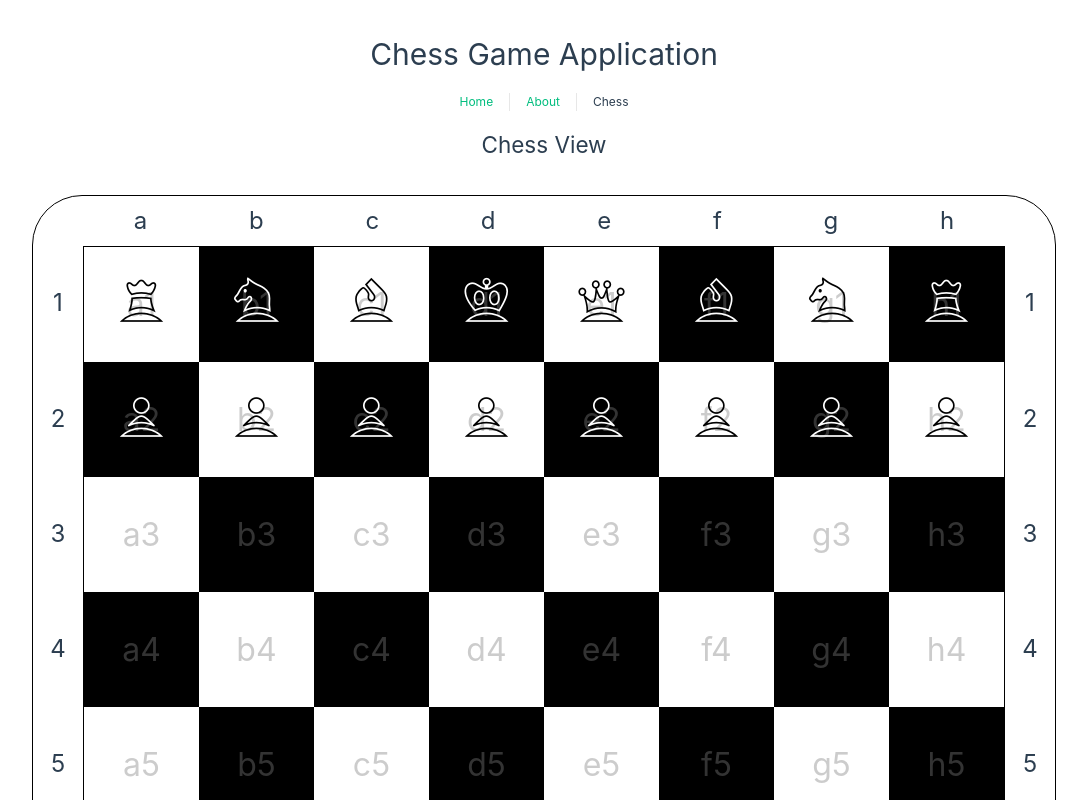
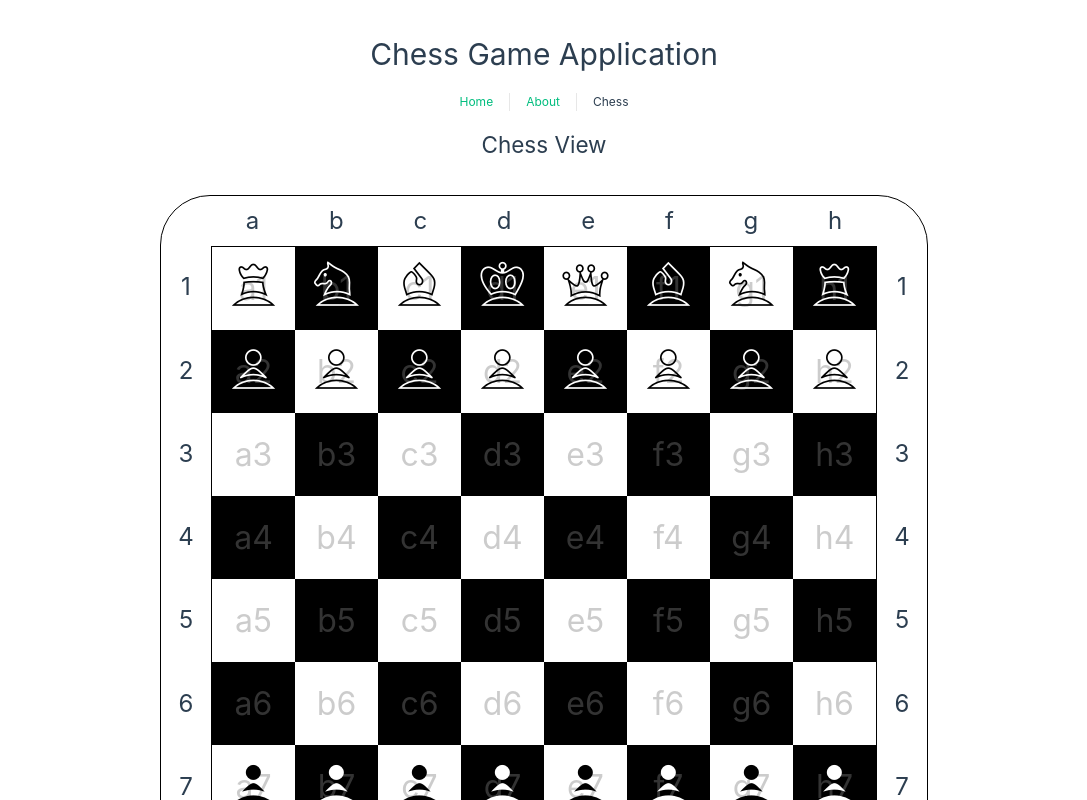
Before and after one commit to Iyashi/vue-chess, a Vue app: page /chess in a window 1280 px wide. Shown: the top 800 px of the page, without its empty margins (96-1183 px from the left). Built offline with nearby package versions, Linux system fonts and the light colour scheme; the HTML template or start-up script is replaced by a standard one.

Commit message:
Add css media queries to responsively scale chess font

```diff
--- a/src/components/chess/ChessBoard.vue
+++ b/src/components/chess/ChessBoard.vue
@@ -311,7 +311,7 @@ function getTileClassesForMovementPaths(tile: Tile): string[] {
 }
 
 .chess-board-figure {
-  font-size: 3.5rem;
+  font-size: 2rem;
   user-select: none;
   z-index: 2;
 
--- a/src/components/chess/ChessGame.vue
+++ b/src/components/chess/ChessGame.vue
@@ -87,17 +87,24 @@ function endPromotion(newFigure: Figure) {
 .chess-game {
   position: relative; // make promotion dialog overlay chess-game container
   width: 100%;
+  font-size: 2rem;
   @media screen and (min-width: 640px) {
     width: 480px;
+    ::v-deep .chess-board-figure {
+      font-size: 2.5rem;
+    }
   }
   @media screen and (min-width: 768px) {
     width: 640px;
+    ::v-deep .chess-board-figure {
+      font-size: 3rem;
+    }
   }
   @media screen and (min-width: 1024px) {
     width: 768px;
-  }
-  @media screen and (min-width: 1280px) {
-    width: 1024px;
+    ::v-deep .chess-board-figure {
+      font-size: 3.5rem;
+    }
   }
 }
 </style>
```
